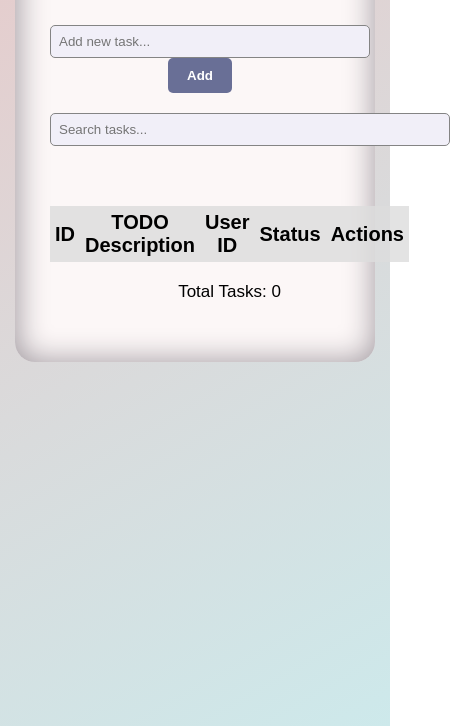
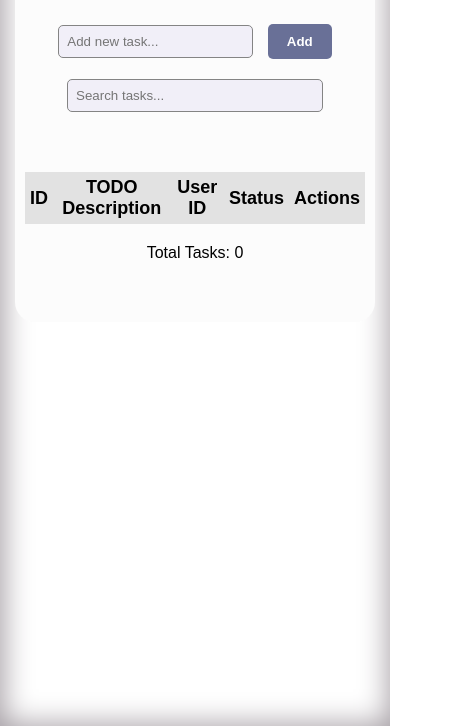
Before and after one commit to Rahaf-Mansour/fts-toDo-list-dom, a plain HTML site: page index.html in a window 390 px wide. Shown: the part 118-844 px from the top of the page, 450 px wide, since content can reach past the window. Drawn offline with Linux system fonts and the light colour scheme; no server answers.

Commit message:
Add media query to make it responsive

```diff
--- a/style.css
+++ b/style.css
@@ -14,7 +14,7 @@
 
 .all {
     box-shadow: 1px 1px 30px 2px #a19aa0 inset;
-    background-color: #fcf7f7;
+    background-color: #fcfcfc;
     border-radius: 20px;
 }
 
@@ -64,6 +64,10 @@ button:hover {
     min-width: 25rem;
 }
 
+/* .to-do-bottom {
+    padding: 20px;
+} */
+
 .table-list {
     min-width: 100%;
     border-spacing: 0;
@@ -77,7 +81,7 @@ button:hover {
 }
 
 td {
-    font-size: 17px;
+    font-size: 18px;
     padding: 20px 0px;
 }
 
@@ -110,3 +114,34 @@ td:hover {
     color: #6c7878b5;
     text-decoration: line-through;
 }
+
+@media only screen and (max-width: 510px) {
+    .container {
+        background: none;
+        box-shadow: 1px 1px 30px 2px #a19aa0 inset;
+    }
+
+    .all {
+        box-shadow: none;
+    }
+
+    .to-do-bottom {
+        padding: 40px 10px;
+    }
+
+    #add-text {
+        min-width: 10rem;
+    }
+
+    #search {
+        min-width: 16rem;
+    }
+
+    td {
+        font-size: 16px;
+    }
+
+    .table-list .table-head th {
+        font-size: 18px;
+    }
+}
```
